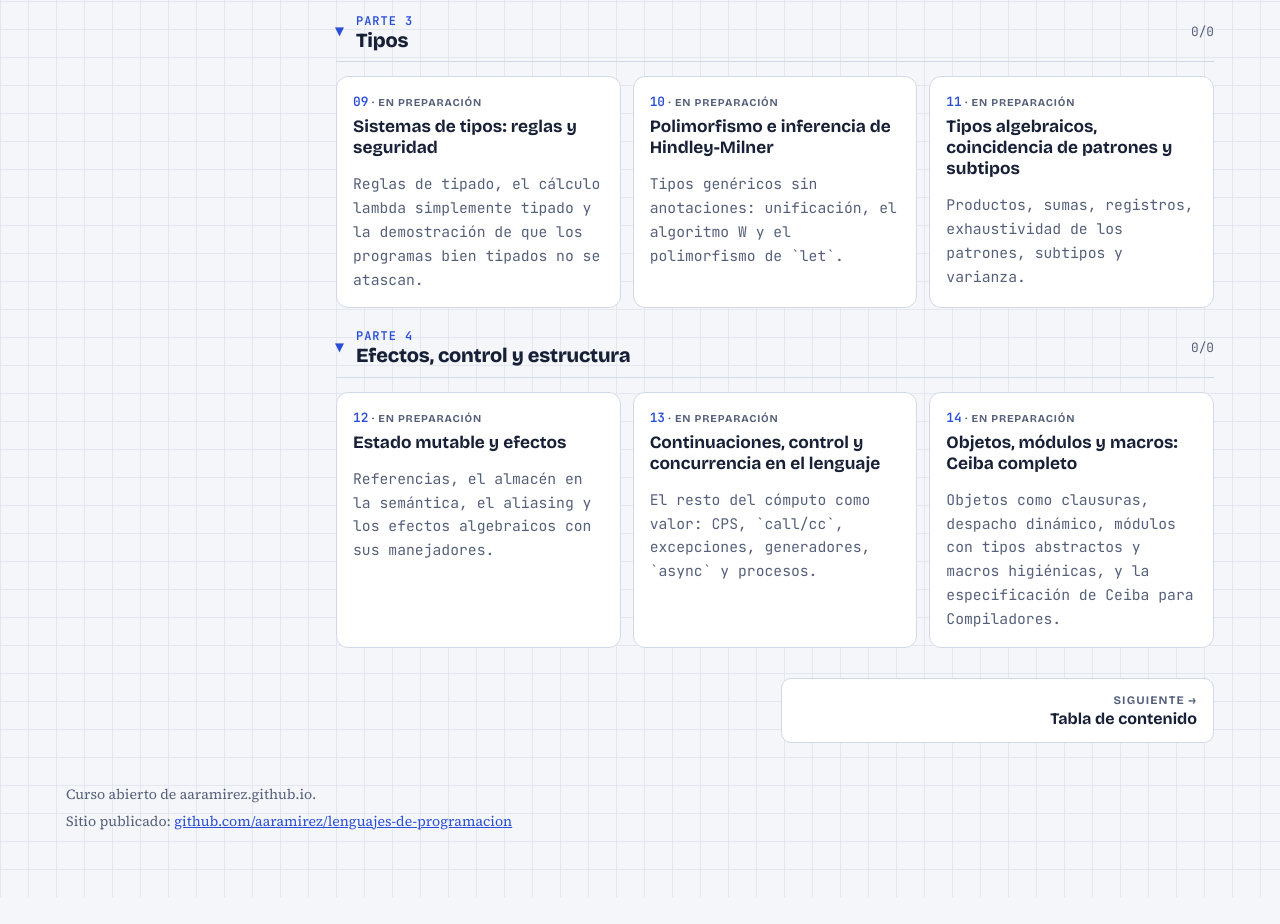
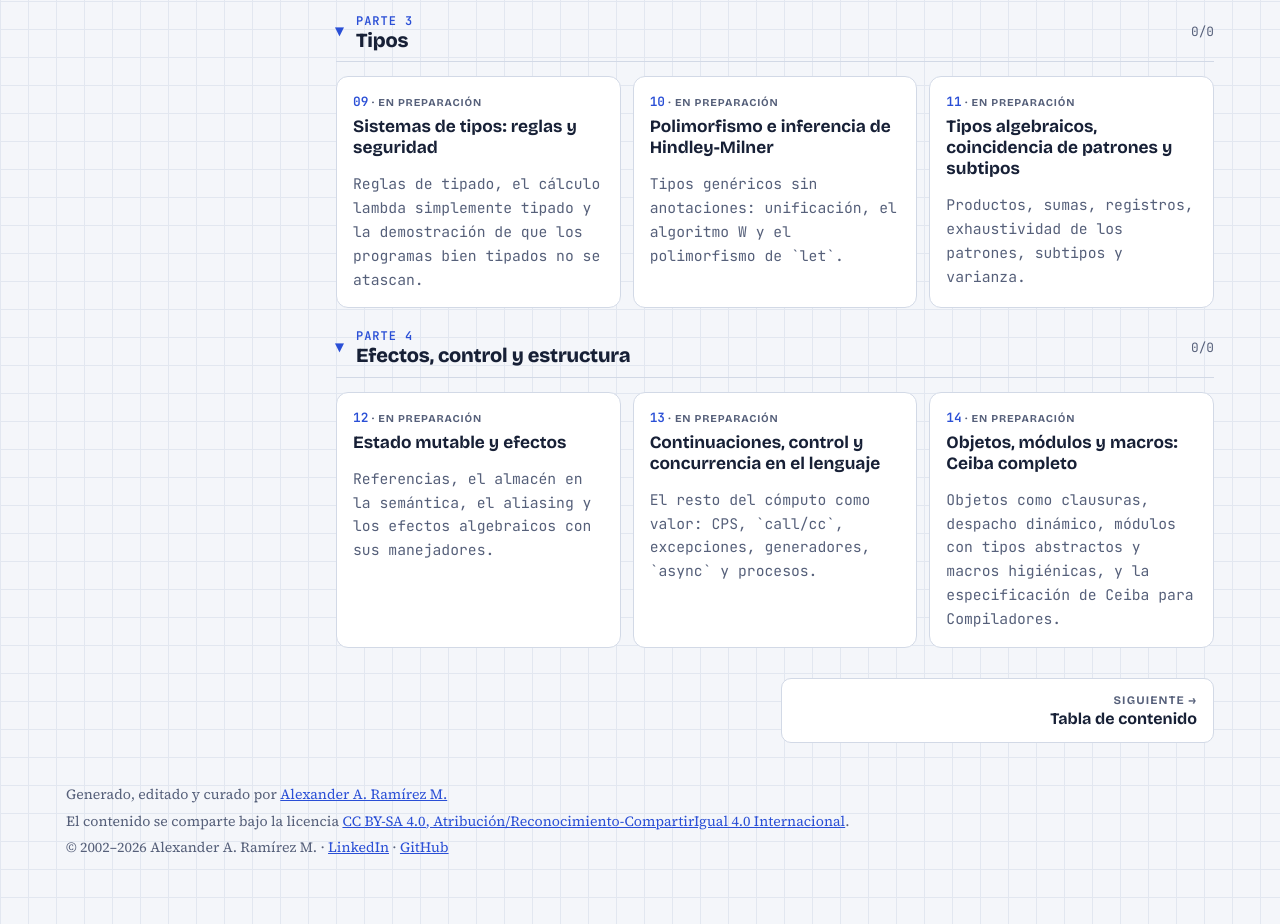
Before and after one commit to aaramirez/lenguajes-de-programacion, a plain HTML site: page index.html in a window 1280 px wide. Shown: the part 2127-3051 px from the top of the page. Before the commit the page ends 3024 px from the top, so only its background shows below. Drawn offline with nearby package versions, Linux system fonts and the light colour scheme.

Commit message:
Pie común: autoría, licencia CC BY-SA 4.0 y año que se actualiza solo

```diff
--- a/index.html
+++ b/index.html
@@ -89,7 +89,7 @@ height="0" width="0" style="display:none;visibility:hidden"></iframe></noscript>
 <nav class="pager" id="pager" aria-label="Capítulo anterior y siguiente"></nav>
 </main>
 </div>
-<footer><span>Curso abierto de aaramirez.github.io.</span><span>Sitio publicado: <a href="https://github.com/aaramirez/lenguajes-de-programacion" target="_blank" rel="noopener">github.com/aaramirez/lenguajes-de-programacion</a></span></footer>
+<footer><span>Generado, editado y curado por <a href="https://www.linkedin.com/in/alexander-ramirez-morales/" target="_blank" rel="noopener">Alexander A. Ramírez M.</a></span><span>El contenido se comparte bajo la licencia <a href="https://creativecommons.org/licenses/by-sa/4.0/deed.es" target="_blank" rel="noopener">CC BY-SA 4.0, Atribución/Reconocimiento-CompartirIgual 4.0 Internacional</a>.</span><span>© 2002–<span data-anio>2026</span> Alexander A. Ramírez M. · <a href="https://www.linkedin.com/in/alexander-ramirez-morales/" target="_blank" rel="noopener">LinkedIn</a> · <a href="https://github.com/aaramirez" target="_blank" rel="noopener">GitHub</a></span><script>document.querySelectorAll('[data-anio]').forEach(function (e) { e.textContent = new Date().getFullYear(); });</script></footer>
 </div>
 <script src="assets/lab.js"></script>
 </body>
```
Also changed, not shown: temario.html (+1 -1 lines).
